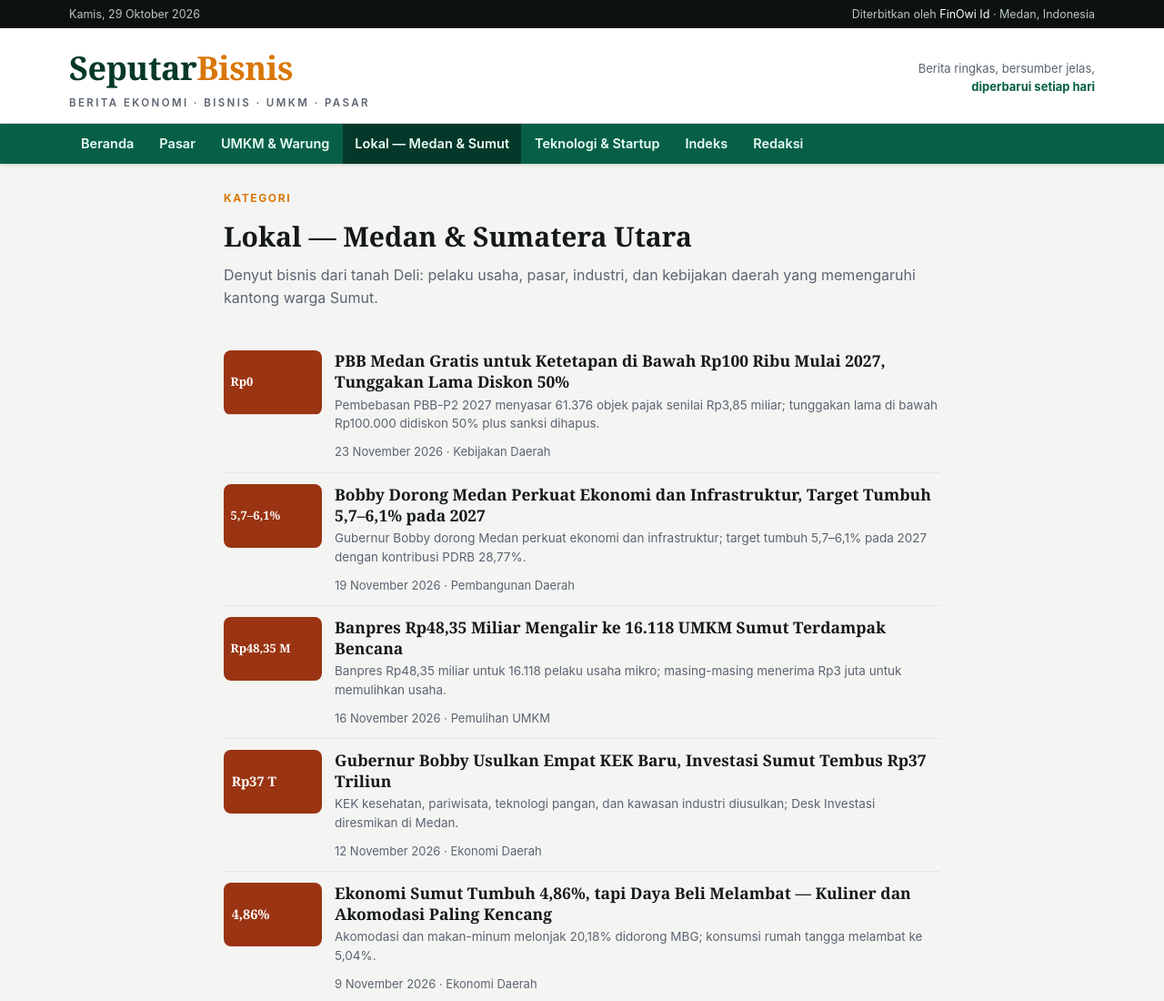
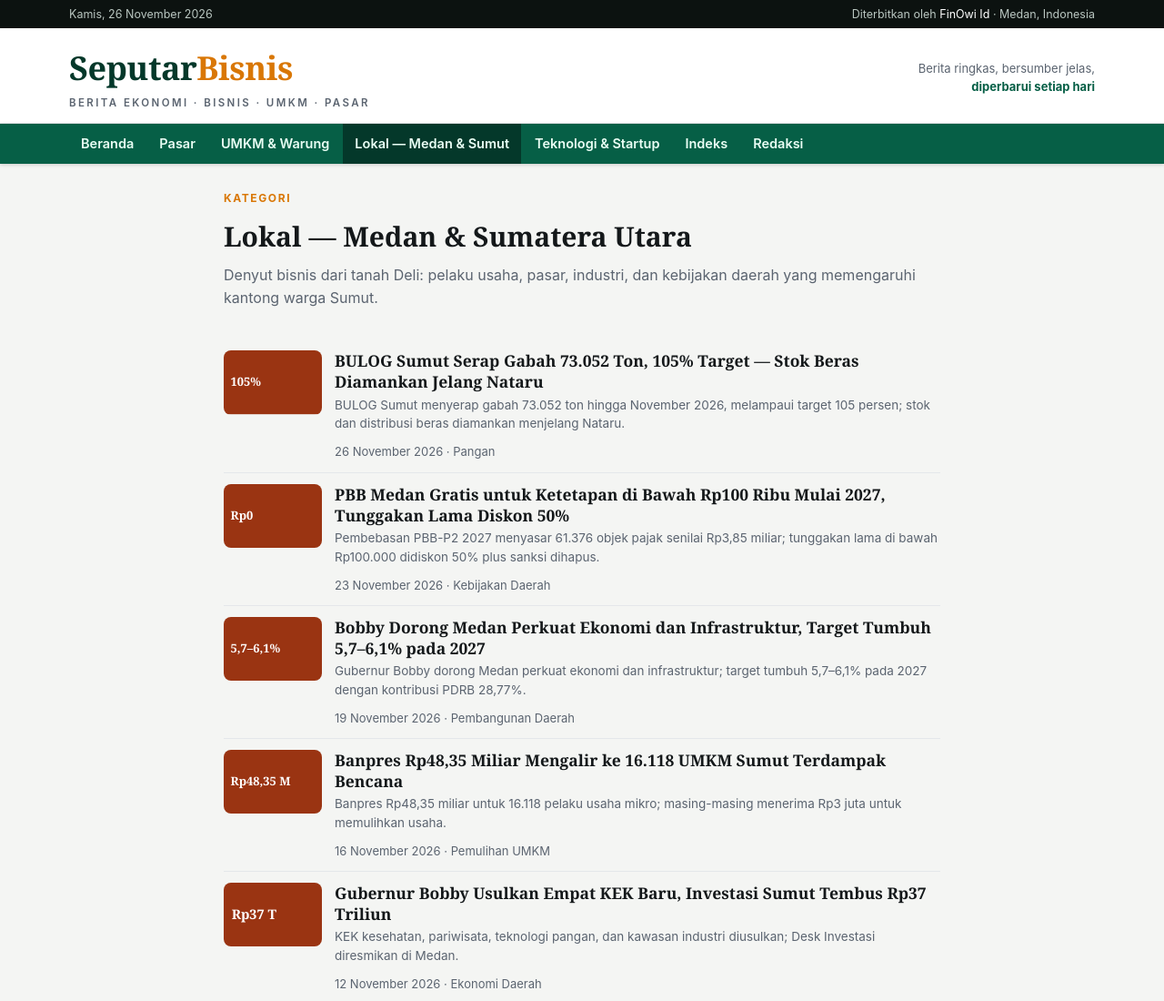
Before and after one commit to FinOwi/seputarbisnis, a plain HTML site: page lokal/index.html in a window 1280 px wide. Shown: the top 1100 px of the page at 91% size. Drawn offline with Linux system fonts and the light colour scheme.

Commit message:
Edisi Kamis 26 November 2026: IHSG -0,84% & rupiah rekor terlemah Rp18.332, plafon KUR Rp325 T, BULOG Sumut 105% target, Telkom-BRIN AI/satelit/kuantum

```diff
--- a/lokal/index.html
+++ b/lokal/index.html
@@ -12,7 +12,7 @@
 <link rel="stylesheet" href="../assets/style.css">
 </head>
 <body>
-<div class="topbar"><div class="wrap"><span>Kamis, 29 Oktober 2026</span><span>Diterbitkan oleh <a href="../tentang.html">FinOwi Id</a> · Medan, Indonesia</span></div></div>
+<div class="topbar"><div class="wrap"><span>Kamis, 26 November 2026</span><span>Diterbitkan oleh <a href="../tentang.html">FinOwi Id</a> · Medan, Indonesia</span></div></div>
 <header class="masthead"><div class="wrap">
   <a class="logo" href="../index.html">Seputar<span>Bisnis</span><small>Berita Ekonomi · Bisnis · UMKM · Pasar</small></a>
   <div class="mast-cta">Berita ringkas, bersumber jelas,<br><b>diperbarui setiap hari</b></div>
@@ -25,6 +25,11 @@
   <h1 style="font-family:var(--serif);font-size:30px;margin:8px 0 6px">Lokal — Medan &amp; Sumatera Utara</h1>
   <p style="color:var(--muted)">Denyut bisnis dari tanah Deli: pelaku usaha, pasar, industri, dan kebijakan daerah yang memengaruhi kantong warga Sumut.</p>
   <div class="sec"><div class="list">
+        <article>
+      <div class="thumb"><div class="cover"><svg viewBox="0 0 200 130"><rect width="200" height="130" fill="#9a3412"/><text x="14" y="72" font-family="Georgia,serif" font-size="24" fill="#fff" font-weight="700">105%</text></svg></div></div>
+      <div><h3><a href="bulog-sumut-serap-gabah-73052-ton-105-persen-target-jelang-nataru-26-november-2026.html">BULOG Sumut Serap Gabah 73.052 Ton, 105% Target — Stok Beras Diamankan Jelang Nataru</a></h3>
+      <p>BULOG Sumut menyerap gabah 73.052 ton hingga November 2026, melampaui target 105 persen; stok dan distribusi beras diamankan menjelang Nataru.</p><div class="meta">26 November 2026 · Pangan</div></div>
+    </article>
         <article>
       <div class="thumb"><div class="cover"><svg viewBox="0 0 200 130"><rect width="200" height="130" fill="#9a3412"/><text x="14" y="72" font-family="Georgia,serif" font-size="24" fill="#fff" font-weight="700">Rp0</text></svg></div></div>
       <div><h3><a href="pbb-medan-gratis-di-bawah-rp100-ribu-mulai-2027-23-november-2026.html">PBB Medan Gratis untuk Ketetapan di Bawah Rp100 Ribu Mulai 2027, Tunggakan Lama Diskon 50%</a></h3>
```
